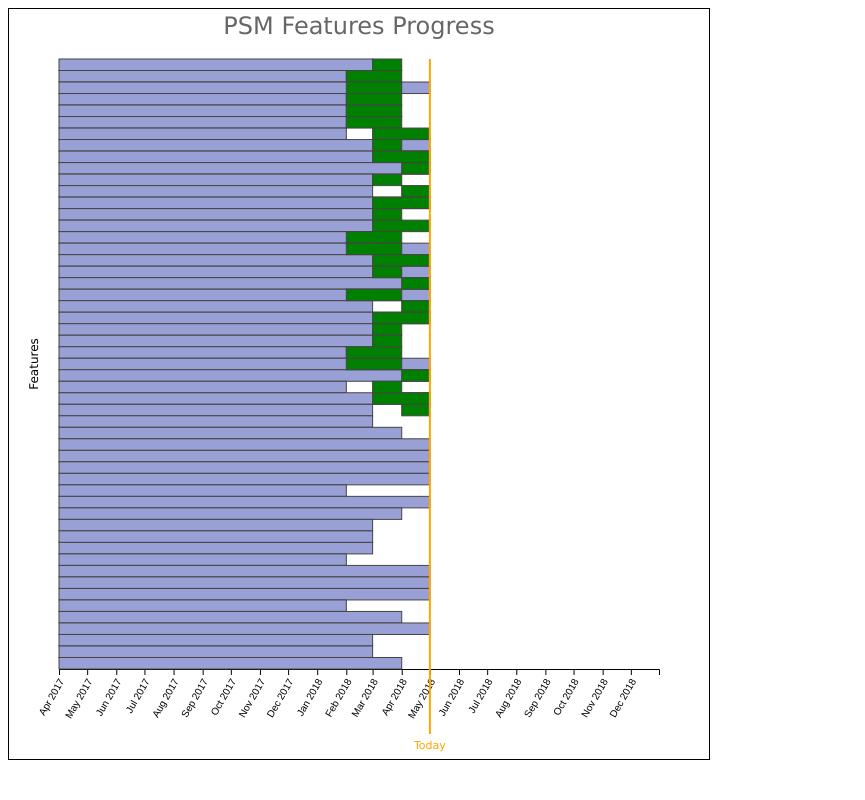
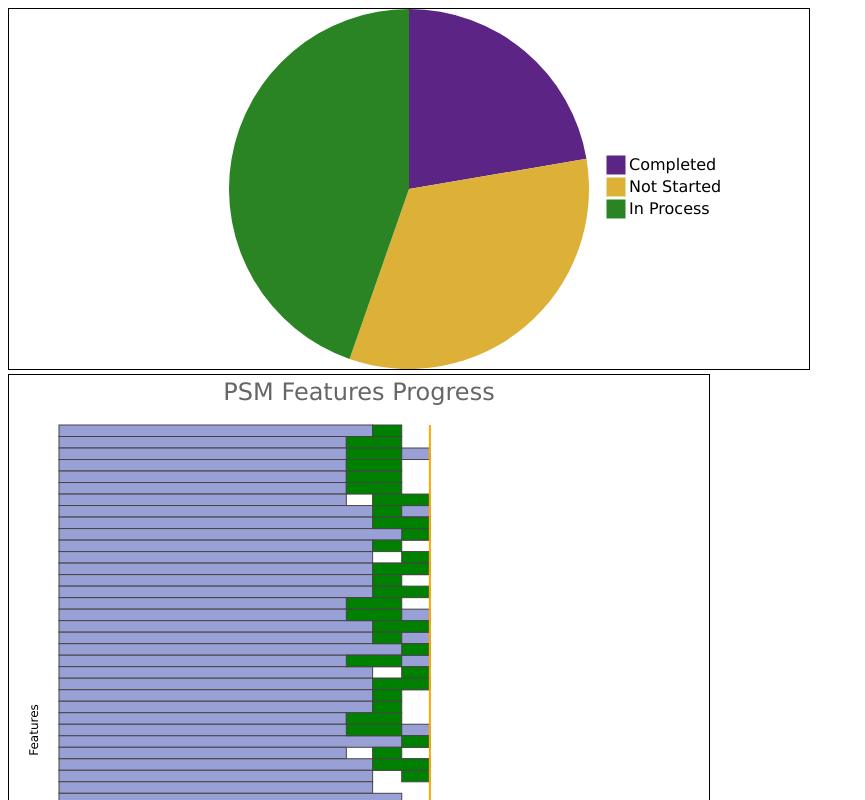
Before and after one commit to SolutionGuidance/psm-dashboard, a plain HTML site: page burn-down.html in a window 1280 px wide. Shown: the top 800 px of the page, without its empty margins (0-865 px from the left). Drawn offline with nearby package versions, Linux system fonts and the light colour scheme.

Commit message:
Add features pie chart to the dashboard
Includes refactoring to have separate, smaller JS files, and
better handling of temporary data randomization so both charts
can access the same randomized data.

```diff
--- a/burn-down.html
+++ b/burn-down.html
@@ -4,7 +4,7 @@
 
 <head>
   <meta charset="utf-8">
-  <title>Burn Down Chart</title>
+  <title>PSM Dashboard</title>
   <style>
     body {
       font-family: Verdana, sans-serif;
@@ -137,10 +137,12 @@
 </head>
 
 <body>
+  <div id="features-pie-chart"></div>
   <div id="burn-down-chart"></div>
   <script src="https://d3js.org/d3.v5.min.js"></script>
-  <script src="test-data.js"></script>
   <script src="burn-down.js"></script>
+  <script src="features-pie-chart.js"></script>
+  <script src="dashboard.js"></script>
 </body>
 
 </html>
--- a/burn-down.js
+++ b/burn-down.js
@@ -1,27 +1,5 @@
-(function(d3) {
+(function() {
   "use strict";
-
-  function randomizeFeature(feature) {
-    var random = Math.random() * 3;
-    if (random < 1) {
-      feature.status = "Completed";
-      if (random < 0.5) {
-        feature.startDate = "2018-02-01";
-        feature.completedDate = "2018-04-01";
-      } else {
-        feature.startDate = "2018-03-01";
-        feature.completedDate = "2018-04-01";
-      }
-    } else if (random > 2) {
-      feature.status = "InProgress";
-      if (random < 2.5) {
-        feature.startDate = "2018-03-01";
-      } else {
-        feature.startDate = "2018-04-01";
-      }
-    }
-    return feature;
-  }
 
   function makeFeatureTable(targetSelector, reqsData, issuesData) {
     var table = d3
@@ -134,7 +112,7 @@
     return table;
   }
 
-  function drawBurnDownChart(data, d3) {
+  window.drawFeaturesBurnDownChart = function(data, d3) {
     var globalStartDate = new Date("2017-04-01");
     var globalEndDate = new Date("2018-12-31");
     var todayDate = new Date();
@@ -171,7 +149,7 @@
     // features data in array form
     var featuresArray = Object.keys(data.features)
       .map(function(key) {
-        var feature = randomizeFeature(data.features[key]);
+        var feature = data.features[key];
         // TODO: calculate 'in progress' percent done
         feature.percentDone =
           {
@@ -391,22 +369,5 @@
           .style("left", d3.event.layerX + 10 + "px");
       })
       .on("click", loadFeatureOverlay);
-  }
-
-  function readJsonFile(file, callback) {
-    var rawFile = new XMLHttpRequest();
-    rawFile.overrideMimeType("application/json");
-    rawFile.open("GET", file, true);
-    rawFile.onreadystatechange = function() {
-      if (rawFile.readyState === 4 && rawFile.status == "200") {
-        callback(rawFile.responseText);
-      }
-    };
-    rawFile.send(null);
-  }
-
-  readJsonFile("sample-input.json", function(text) {
-    var data = JSON.parse(text);
-    drawBurnDownChart(data, d3);
-  });
-})(window.d3);
+  };
+})();
--- /dev/null
+++ b/dashboard.js
@@ -0,0 +1,52 @@
+(function(d3) {
+  "use strict";
+
+  function randomizeFeature(feature) {
+    var random = Math.random() * 3;
+    if (random < 1) {
+      feature.status = "Completed";
+      if (random < 0.5) {
+        feature.startDate = "2018-02-01";
+        feature.completedDate = "2018-04-01";
+      } else {
+        feature.startDate = "2018-03-01";
+        feature.completedDate = "2018-04-01";
+      }
+    } else if (random > 2) {
+      feature.status = "InProgress";
+      if (random < 2.5) {
+        feature.startDate = "2018-03-01";
+      } else {
+        feature.startDate = "2018-04-01";
+      }
+    }
+  }
+
+  function randomizeFeatures(features) {
+    Object.keys(features).forEach(function(featureId) {
+      randomizeFeature(features[featureId])
+    });
+  }
+
+  function readJsonFile(file, callback) {
+    var rawFile = new XMLHttpRequest();
+    rawFile.overrideMimeType("application/json");
+    rawFile.open("GET", file, true);
+    rawFile.onreadystatechange = function() {
+      if (rawFile.readyState === 4 && rawFile.status == "200") {
+        callback(rawFile.responseText);
+      }
+    };
+    rawFile.send(null);
+  }
+
+  readJsonFile("sample-input.json", function(text) {
+    var data = JSON.parse(text);
+
+    // A temporary measure.
+    randomizeFeatures(data.features)
+
+    window.drawFeaturesPieChart(data, d3);
+    window.drawFeaturesBurnDownChart(data, d3);
+  });
+})(window.d3);
--- /dev/null
+++ b/features-pie-chart.js
@@ -0,0 +1,120 @@
+(function() {
+  "use strict";
+
+  window.drawFeaturesPieChart = function(data, d3) {
+    var dataset = [
+      {
+        label: "Completed",
+        count: 150
+      },
+      {
+        label: "Not Started",
+        count: 222
+      },
+      {
+        label: "In Process",
+        count: 300
+      }
+    ];
+
+    var width = 800;
+    var height = 360;
+    var radius = Math.min(width, height) / 2;
+
+    var color = d3.scaleOrdinal().range(["#5c2484", "#ddb138", "#2a8424"]);
+
+    var svg = d3
+      .select("#features-pie-chart")
+      .append("svg")
+      .attr("width", width)
+      .attr("height", height)
+      .append("g")
+      .attr("transform", "translate(" + width / 2 + "," + height / 2 + ")");
+
+    var arc = d3
+      .arc()
+      .innerRadius(0)
+      .outerRadius(radius);
+
+    var pie = d3
+      .pie()
+      .value(function(d) {
+        return d.count;
+      })
+      .sort(null);
+
+    var path = svg
+      .selectAll("path")
+      .data(pie(dataset))
+      .enter()
+      .append("path")
+      .attr("d", arc)
+      .attr("fill", function(d) {
+        return color(d.data.label);
+      });
+
+    var legendRectSize = 18;
+    var legendSpacing = 4;
+
+    var legend = svg
+      .selectAll(".legend")
+      .data(color.domain())
+      .enter()
+      .append("g")
+      .attr("class", "legend")
+      .attr("transform", function(d, i) {
+        var height = legendRectSize + legendSpacing;
+        var offset = height * color.domain().length / 2;
+        var horz = 11 * legendRectSize;
+        var vert = i * height - offset;
+        return "translate(" + horz + "," + vert + ")";
+      });
+
+    legend
+      .append("rect")
+      .attr("width", legendRectSize)
+      .attr("height", legendRectSize)
+      .style("fill", color)
+      .style("stroke", color);
+
+    legend
+      .append("text")
+      .attr("x", legendRectSize + legendSpacing)
+      .attr("y", legendRectSize - legendSpacing)
+      .text(function(d) {
+        return d;
+      });
+
+    var tooltip = d3
+      .select("#chart")
+      .append("div")
+      .attr("class", "tooltip");
+
+    tooltip.append("div").attr("class", "label");
+    tooltip.append("div").attr("class", "count");
+    tooltip.append("div").attr("class", "percent");
+
+    path.on("mouseover", function(d) {
+      var total = d3.sum(
+        dataset.map(function(d) {
+          return d.count;
+        })
+      );
+      var percent = Math.round(1000 * d.data.count / total) / 10;
+      tooltip.select(".label").html(d.data.label);
+      tooltip.select(".count").html(d.data.count);
+      tooltip.select(".percent").html(percent + "%");
+      tooltip.style("display", "block");
+    });
+
+    path.on("mouseout", function() {
+      tooltip.style("display", "none");
+    });
+    // OPTIONAL
+    path.on("mousemove", function(d) {
+      tooltip
+        .style("top", d3.event.layerY + 10 + "px")
+        .style("left", d3.event.layerX + 10 + "px");
+    });
+  };
+})();
```
